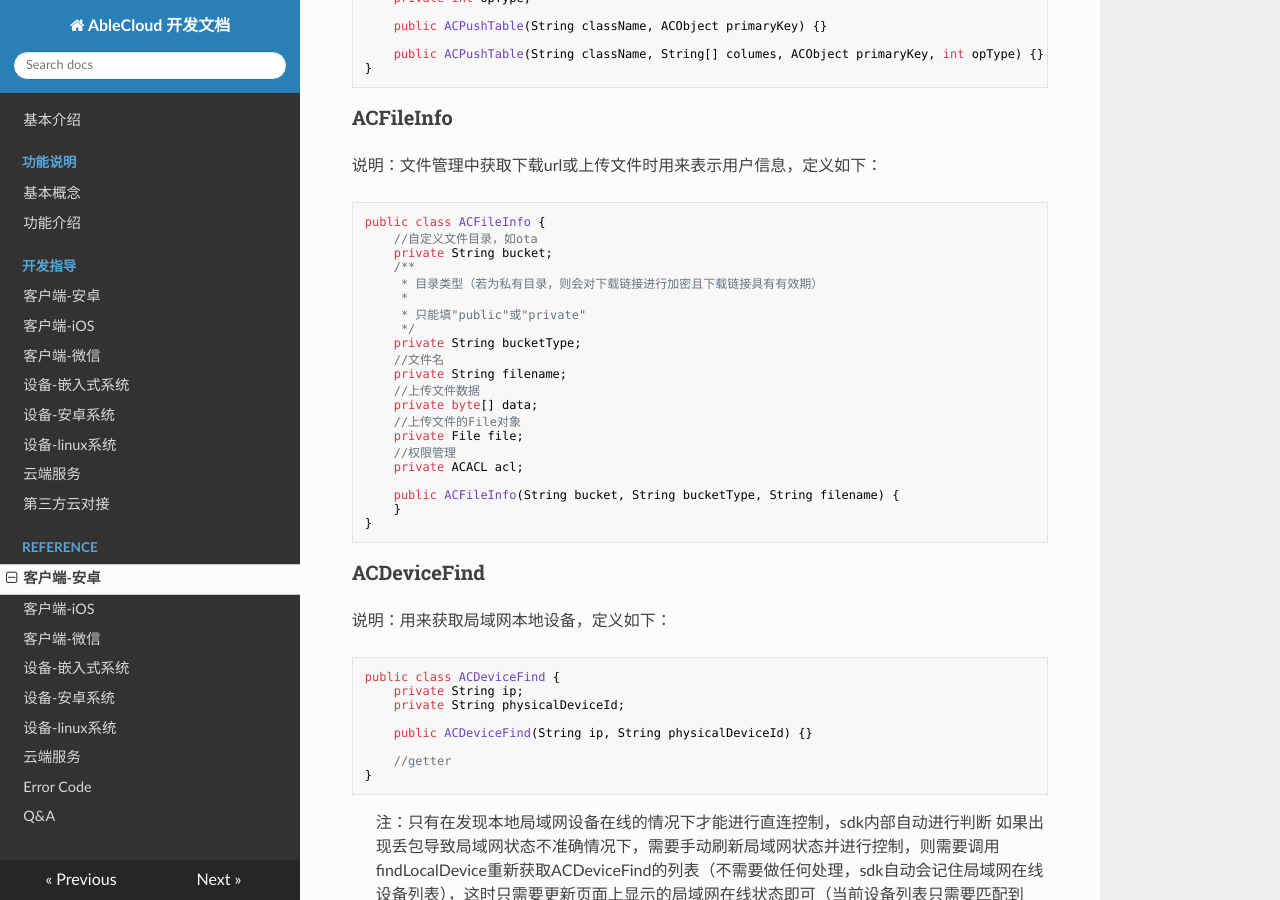
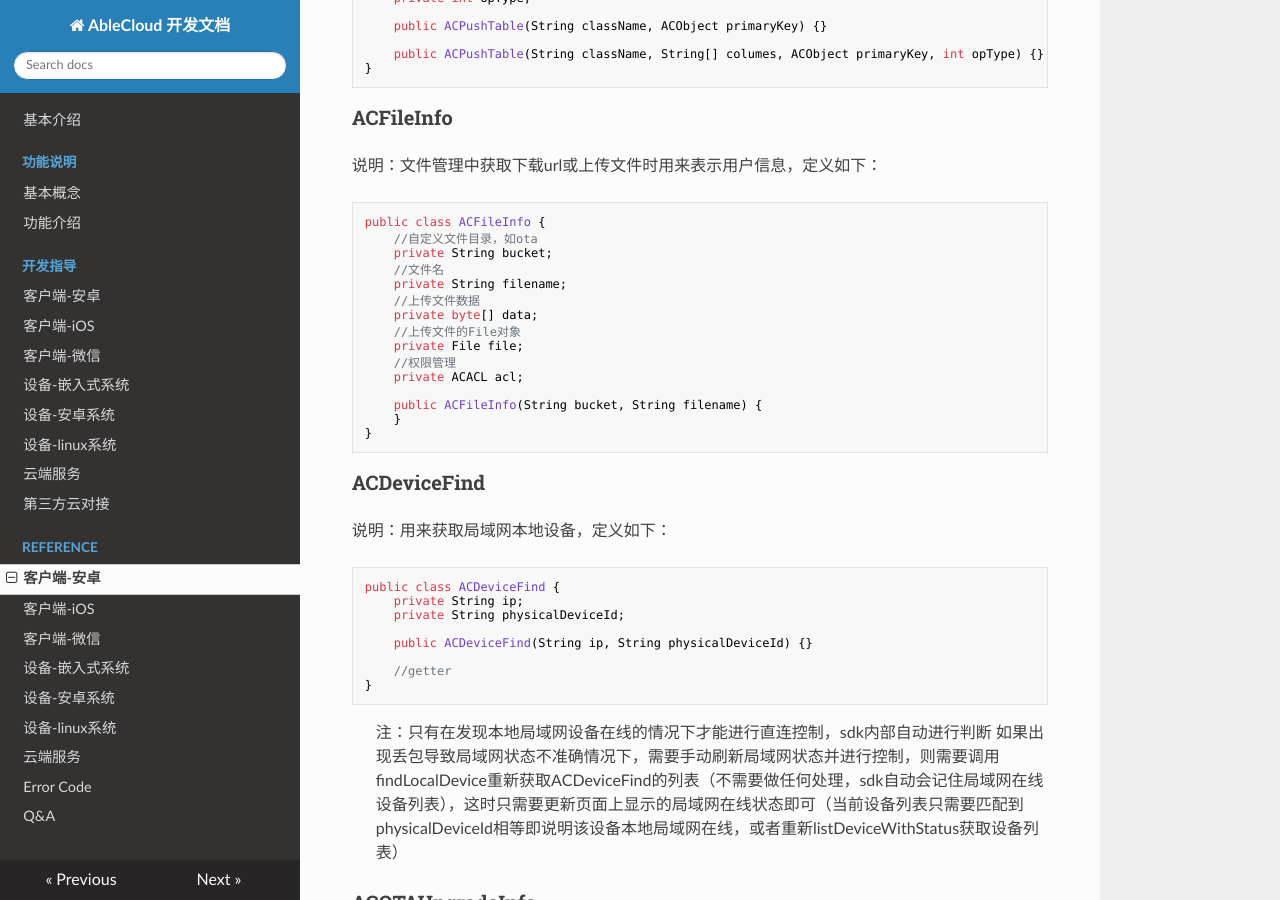
Before and after one commit to JessonW/rd_docs, an MkDocs documentation site: the page built from docs/reference/android.md, in a window 1280 px wide and 900 px high, scrolled down 7360 px. Built offline with MkDocs 1.6.1, drawn with Linux system fonts in a browser that asks for light colours; nearby versions of some CDN libraries; old or Windows-style settings are respelled for this version of MkDocs.

Commit message:
add dev_android.md

````diff
--- a/docs/reference/android.md
+++ b/docs/reference/android.md
@@ -383,12 +383,6 @@ public class ACPushTable {
 public class ACFileInfo {
     //自定义文件目录，如ota
     private String bucket;
-    /**
-     * 目录类型（若为私有目录，则会对下载链接进行加密且下载链接具有有效期）
-     *
-     * 只能填"public"或"private"
-     */
-    private String bucketType;
     //文件名
     private String filename;
     //上传文件数据
@@ -398,7 +392,7 @@ public class ACFileInfo {
     //权限管理
     private ACACL acl;
 
-    public ACFileInfo(String bucket, String bucketType, String filename) {
+    public ACFileInfo(String bucket, String filename) {
     }
 }
 ```
````
